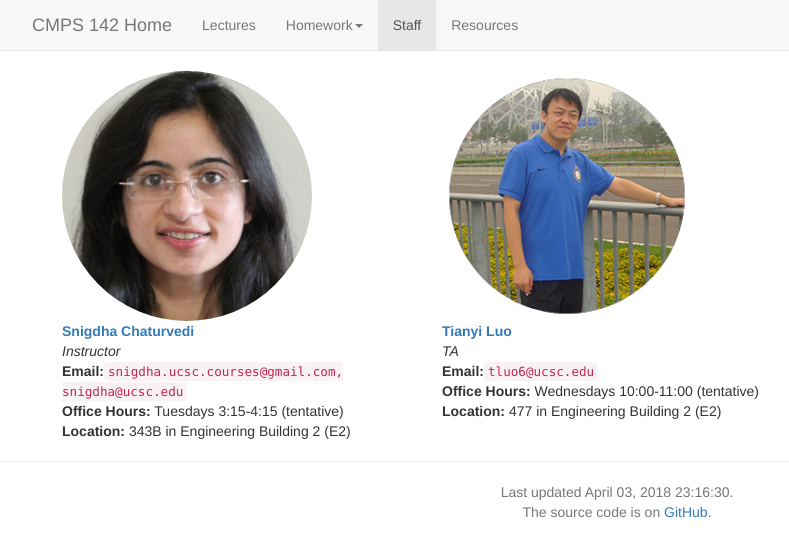
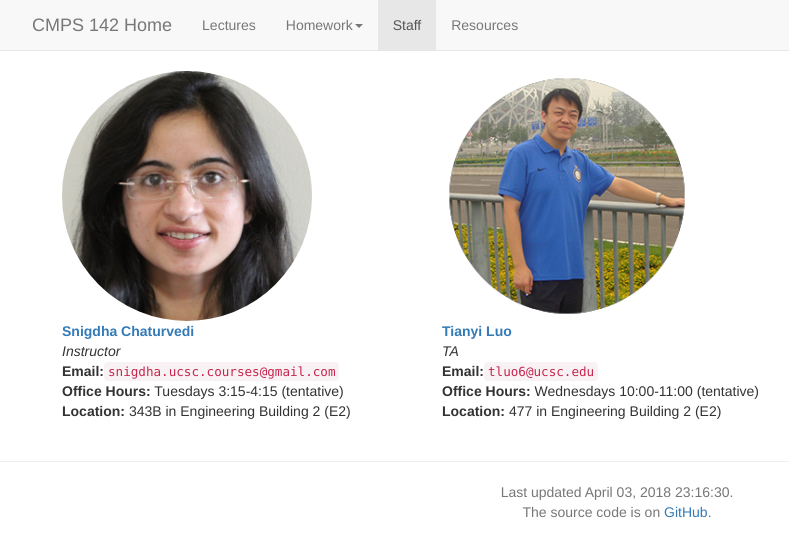
Before and after one commit to ssriva/CMPS142-Spring2018, a Jekyll site: the page built from staff.md, in a window 1280 px wide. Shown: the top 557 px of the page, without its empty margins (23-812 px from the left). Built offline with Jekyll 4.4.1, drawn with Linux system fonts in a browser that asks for light colours; nearby versions of some CDN libraries; a script that is not in the unit is left out.

Commit message:
Update staff.yaml

```diff
--- a/_data/staff.yaml
+++ b/_data/staff.yaml
@@ -1,6 +1,6 @@
 - name: Snigdha Chaturvedi
   pic: snigdha.jpg
-  email: snigdha.ucsc.courses@gmail.com, snigdha@ucsc.edu
+  email: snigdha.ucsc.courses@gmail.com
   url: https://sites.google.com/site/snigdhac/
   extra_title: Instructor
   office_hours: Tuesdays 3:15-4:15 (tentative)
```
